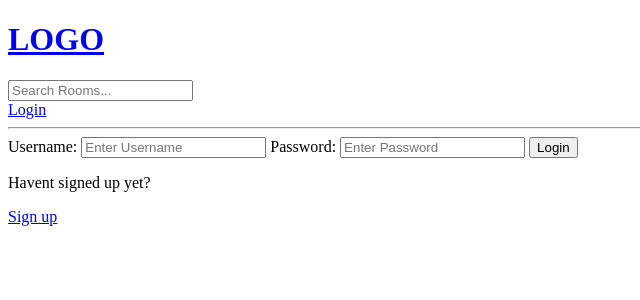
After one commit to soyaps/learn_django_bitch, a Django app: page /login/ in a window 1280 px wide. The commit adds this page. Shown: the top 300 px of the page, without its empty margins (0-640 px from the left). Run offline with Django 4.2, Linux system fonts and the light colour scheme.

Commit message:
commit_four_continue_learn

```diff
--- a/base/templates/base/home.html
+++ b/base/templates/base/home.html
@@ -26,13 +26,16 @@
         </div>
 
     <div>
+        <h5>{{room_count}} rooms available</h5>
         <a href="{% url 'create-room' %}">Create Room</a>
 
         <div>
             {% for room in rooms %}
                 <div>
+                    {% if request.user == room.host %}
                     <a href="{% url 'update-room' room.id %}">Edit</a>
                     <a href="{% url 'delete-room' room.id %}">Delete</a>
+                    {% endif %}
                     <span>@{{ room.host.username }}</span>
                     <h5>{{ room.id }} -- <a href="{% url 'room' room.id %}">{{ room.name }}</a></h5>
                     <small>{{ room.topic.name }}</small>
--- /dev/null
+++ b/base/templates/base/login_register.html
@@ -0,0 +1,38 @@
+{% extends 'main.html' %}
+
+{% block content %}
+
+
+{% if page == 'login' %}
+<div>
+    <form method="POST" action="">
+        {% csrf_token %}
+
+        <label>Username:</label>
+        <input type="text" name="username" placeholder="Enter Username"/>
+
+        <label>Password:</label>
+        <input type="password" name="password" placeholder="Enter Password"/>
+
+        <input type="submit" value="Login" />
+    </form>
+    <p>Havent signed up yet?</p>
+    <a href="{% url 'register' %}">Sign up</a>
+</div>
+
+
+{% else %}
+
+<div>
+    <form method="POST" action="">
+        {% csrf_token %}
+
+        <input type="submit" value="Register" />
+    </form>
+    <p>Already signed up yet?</p>
+    <a href="{% url 'login' %}">Login</a>
+</div>
+{% endif %}
+
+
+{% endblock content %}
--- a/base/urls.py
+++ b/base/urls.py
@@ -2,6 +2,10 @@ from django.urls import path
 from . import views
 
 urlpatterns = [
+    path ('login/', views.loginPage, name="login"),
+    path ('logout/', views.logoutUser, name="logout"),
+    path ('register/', views.registerPage, name="register"),
+
     path('', views.home, name="home"),
     path('room/<str:pk>/', views.room, name='room'),
 
--- a/base/views.py
+++ b/base/views.py
@@ -1,22 +1,72 @@
-from pydoc_data.topics import topics
 from django.shortcuts import render, redirect
+from django.http import HttpResponse
+from django.contrib import messages
+from django.contrib.auth.decorators import login_required
+from django.db.models import Q
+from django.contrib.auth.models import User
+from django.contrib.auth import authenticate, login, logout
 from .models import Room, Topic
 from .forms import RoomForm
 
+def loginPage(request):
+    page = 'login'
+    if request.user.is_authenticated:
+        return redirect('home')
+
+    if request.method == 'POST':
+        username = request.POST.get('username')
+        password = request.POST.get('password')
+
+        try:
+            user = User.objects.get(username=username)
+        except:
+            messages.error(request, 'User does not exist')
+
+        user = authenticate(request, username=username, password=password)
+
+        if user is not None:
+            login(request, user)
+            return redirect('home')
+        else:
+            message.error(request, 'Username or password does not exist')
+
+    context = {'page': page}
+    return render(request, 'base/login_register.html', context)
+
+
+def logoutUser(request):
+    logout(request)
+    return redirect('home')
+
+
+def registerPage(request):
+    page = 'register'
+    return render(request, 'base/login_register.html')
+
 
 def home(request):
-    rooms = Room.objects.all()
+    q = request.GET.get('q') if request.GET.get('q') != None else ''
+
+    rooms = Room.objects.filter(
+        Q(topic__name__icontains=q) or
+        Q(name__icontains=q) or
+        Q(description__icontains=q)
+        )
 
     topics = Topic.objects.all()
+    room_count = rooms.count()
 
-    context = {'rooms': rooms, 'topics':topics}
+    context = {'rooms': rooms, 'topics':topics, 'room_count': room_count}
     return render(request, 'base/home.html', context)
+
 
 def room(request, pk):
     room = Room.objects.get(id=pk)
     context = {'room': room}
     return render(request,'base/room.html', context)
 
+
+@login_required(login_url='login')
 def createRoom(request):
     form = RoomForm()
 
@@ -30,9 +80,13 @@ def createRoom(request):
     return render(request, 'base/room_form.html', context)
 
 
+@login_required(login_url='login')
 def updateRoom(request, pk):
     room = Room.objects.get(id=pk)
     form = RoomForm(instance=room)
+
+    if request.user != room.host:
+        return HttpResponse('You are not allowed here!')
 
     if request.method == 'POST':
         form = RoomForm(request.POST, instance=room)
@@ -44,8 +98,13 @@ def updateRoom(request, pk):
     return render(request, 'base/room_form.html', context)
 
 
+@login_required(login_url='login')
 def deleteRoom(request, pk):
     room = Room.objects.get(id=pk)
+
+    if request.user != room.host:
+        return HttpResponse('You are not allowed here!')
+
     if request.method == 'POST':
         room.delete()
         return redirect('home')
--- a/templates/main.html
+++ b/templates/main.html
@@ -11,6 +11,14 @@
 <body>
     {% include 'navbar.html' %}
 
+    {% if messages %}
+    <ul class="messages">
+        {% for message in messages %}
+        </li>{{ message }}</li>
+        {% endfor %}
+    </ul>
+    {% endif %}
+
     {% block content %}
 
 
--- a/templates/navbar.html
+++ b/templates/navbar.html
@@ -2,4 +2,13 @@
     <h1>LOGO</h1>
 </a>
 
-<hr />
+<form method="GET" action="{% url 'home' %}">
+    <input type="text" name="q" placeholder="Search Rooms..."/>
+</form>
+
+{% if request.user.is_authenticated %}
+<a href="{% url 'logout' %}">Logout</a>
+{% else %}
+<a href="{% url 'login' %}">Login</a>
+{% endif %}
+<hr>
```
Also changed, not shown: db.sqlite3, 1 other file.
